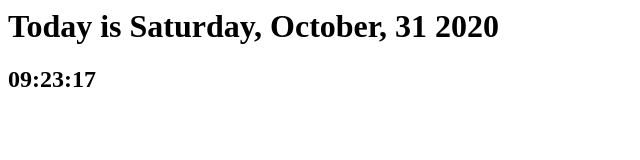
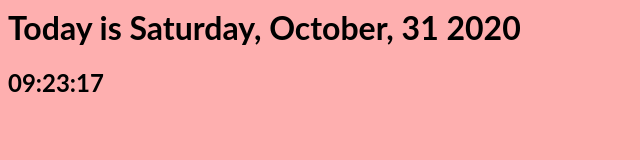
Before and after one commit to college-of-mary-immaculate/JavaScript, a plain HTML site: page Exercises/WeatherAPP/index.html in a window 1280 px wide. Shown: the whole page, without its empty margins (0-640 px from the left). Drawn offline with Linux system fonts and the light colour scheme.

Commit message:
fix: change example

```diff
--- a/Exercises/WeatherAPP/index.html
+++ b/Exercises/WeatherAPP/index.html
@@ -4,6 +4,7 @@
   <title>Weather Application</title>
   <meta charset="utf-8" />
   <meta name="viewport" content="width=device-width" />
+  <link rel="stylesheet" type="text/css" href="style.css" />
 </head>
 
 <body>
--- a/Exercises/WeatherAPP/style.css
+++ b/Exercises/WeatherAPP/style.css
@@ -1,3 +1,7 @@
+body {
+  background: #feafaf;
+}
+
 h1, h2 {
   font-family: Lato;
 }
```
